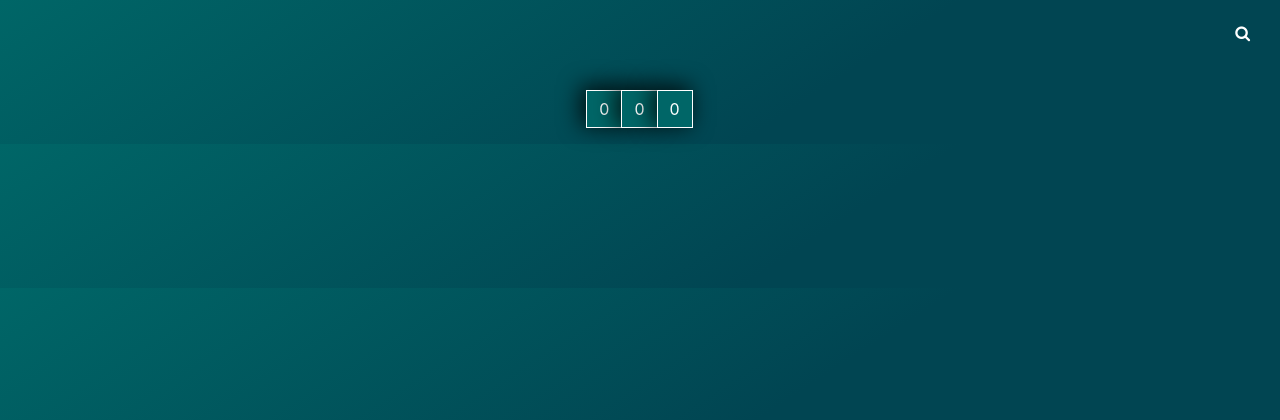
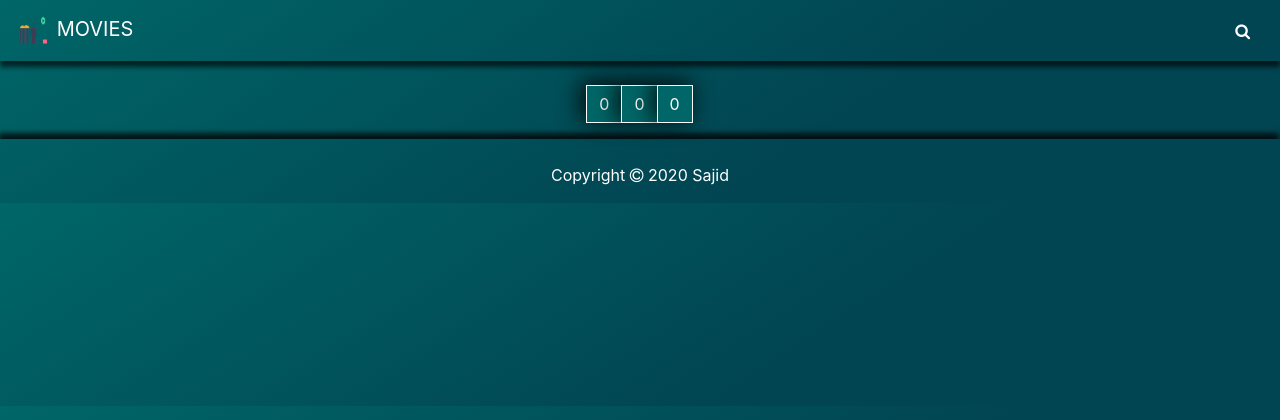
Before and after one commit to shaikhsajid1111/movie-app, a Django app: a page that uses templates/index.html in a window 1280 px wide. Shown: the top 420 px of the page. Run offline with Django 3.2, Linux system fonts and the light colour scheme; data that the repository does not hold is empty; some libraries are stand-ins or nearby versions.

Commit message:
added header,footer in templates

```diff
--- a/static/style/style.css
+++ b/static/style/style.css
@@ -95,3 +95,16 @@ a {
   -moz-box-shadow: inset 0px 3px 13px -3px rgba(0, 0, 0, 0.75);
   box-shadow: inset 0px 3px 13px -3px rgba(0, 0, 0, 0.75);
 }
+
+.navbar {
+  -webkit-box-shadow: 0px 6px 5px 0px rgba(0, 0, 0, 0.65) !important;
+  -moz-box-shadow: 0px 6px 5px 0px rgba(0, 0, 0, 0.65) !important;
+  box-shadow: 0px 6px 5px 0px rgba(0, 0, 0, 0.65) !important;
+}
+
+/*footer design*/
+footer {
+  -webkit-box-shadow: -1px -6px 5px 0px rgba(0, 0, 0, 0.75);
+  -moz-box-shadow: -1px -6px 5px 0px rgba(0, 0, 0, 0.75);
+  box-shadow: -1px -6px 5px 0px rgba(0, 0, 0, 0.75);
+}
--- a/static/style/style.scss
+++ b/static/style/style.scss
@@ -99,3 +99,14 @@ a{
     border-color: white !important;
     @include box_shadow_gen;
 }
+.navbar{
+    -webkit-box-shadow: 0px 6px 5px 0px rgba(0,0,0,0.65) !important;
+    -moz-box-shadow: 0px 6px 5px 0px rgba(0,0,0,0.65) !important;
+    box-shadow: 0px 6px 5px 0px rgba(0,0,0,0.65) !important;
+}
+/*footer design*/
+footer{
+    -webkit-box-shadow: -1px -6px 5px 0px rgba(0,0,0,0.75);
+    -moz-box-shadow: -1px -6px 5px 0px rgba(0,0,0,0.75);
+    box-shadow: -1px -6px 5px 0px rgba(0,0,0,0.75);
+}
--- a/templates/index.html
+++ b/templates/index.html
@@ -15,10 +15,17 @@
     <link rel="stylesheet" href="https://cdnjs.cloudflare.com/ajax/libs/font-awesome/4.7.0/css/font-awesome.min.css">
     <link rel="stylesheet" href="{% static 'style/bttn.css' %}">
     <link rel="stylesheet" href="https://cdnjs.cloudflare.com/ajax/libs/hover.css/2.3.1/css/hover-min.css" integrity="sha256-c+C87jupO1otD1I5uyxV68WmSLCqtIoNlcHLXtzLCT0=" crossorigin="anonymous" />
-    <nav class="d-flex p-4 justify-content-end">
-    <button class="fa fa-search btn-search"></button>
 
-</nav>
+    <nav class="navbar">
+        <a class="navbar-brand text-white" href="#">
+            <img src="{% static 'images/nav-icon.png' %}" width="35" height="35" alt="">
+        MOVIES
+        </a>
+
+          <button class="fa fa-search btn-search mr-sm-2"></button>
+      </nav>
+
+
 
 </head>
 <body>
@@ -103,4 +110,8 @@
 <script src="https://stackpath.bootstrapcdn.com/bootstrap/4.4.1/js/bootstrap.min.js"></script>
 <script src="{% static 'js/index.js' %}"></script>
 </body>
+<footer class="pt-4 mt-2">
+
+    <p class="text-center text-white">Copyright <i class="fa fa-copyright"></i> 2020 <a href="https://www.github.com/shaikhsajid1111">Sajid</a></p>
+</footer>
 </html>
```
Also changed, not shown: static/style/style.min.css (+1 -1 lines), static/images/nav-icon.png (added).
